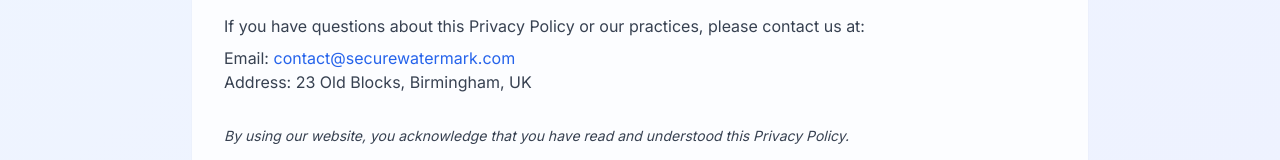
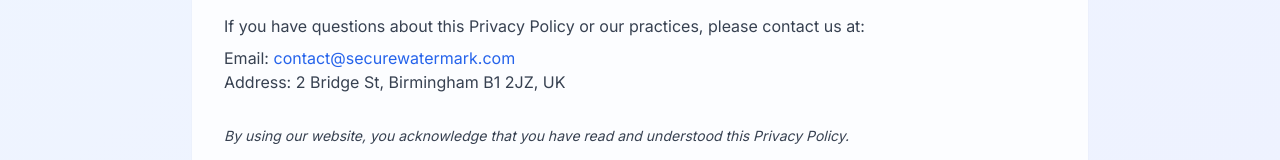
Before and after one commit to OPEX-Associates/watermarker, a Next.js app: page /privacy in a window 1280 px wide. Shown: the part 930-1090 px from the top of the page. Built offline with nearby package versions, Linux system fonts and the light colour scheme.

Commit message:
changed address

```diff
--- a/app/privacy/page.tsx
+++ b/app/privacy/page.tsx
@@ -53,7 +53,7 @@
             <p>If you have questions about this Privacy Policy or our practices, please contact us at:</p>
             <div className="mt-2">
               <p>Email: <a href="mailto:contact@securewatermark.com" className="text-blue-600 hover:text-blue-800">contact@securewatermark.com</a></p>
-              <p>Address: 23 Old Blocks, Birmingham, UK</p>
+              <p>Address: 2 Bridge St, Birmingham B1 2JZ, UK</p>
             </div>
           </section>
 
--- a/app/terms/page.tsx
+++ b/app/terms/page.tsx
@@ -58,7 +58,7 @@
             <p>If you have any questions or concerns about these Terms, please contact us at:</p>
             <div className="mt-2">
               <p>Email: <a href="mailto:contact@securewatermark.com" className="text-blue-600 hover:text-blue-800">contact@securewatermark.com</a></p>
-              <p>Address: 23 Old Blocks, Birmingham, UK</p>
+              <p>Address: 2 Bridge St, Birmingham B1 2JZ, UK</p>
             </div>
           </section>
 
```
